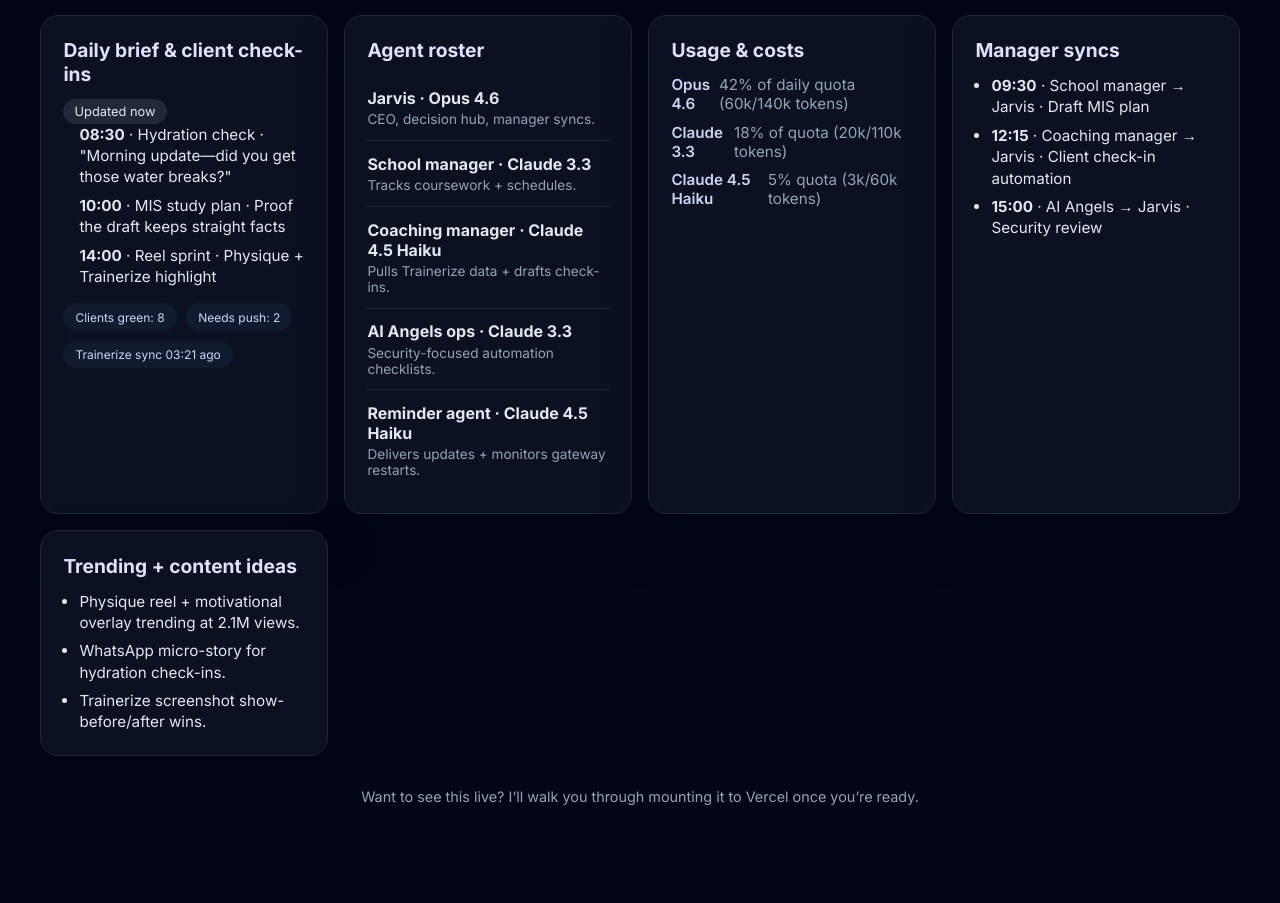
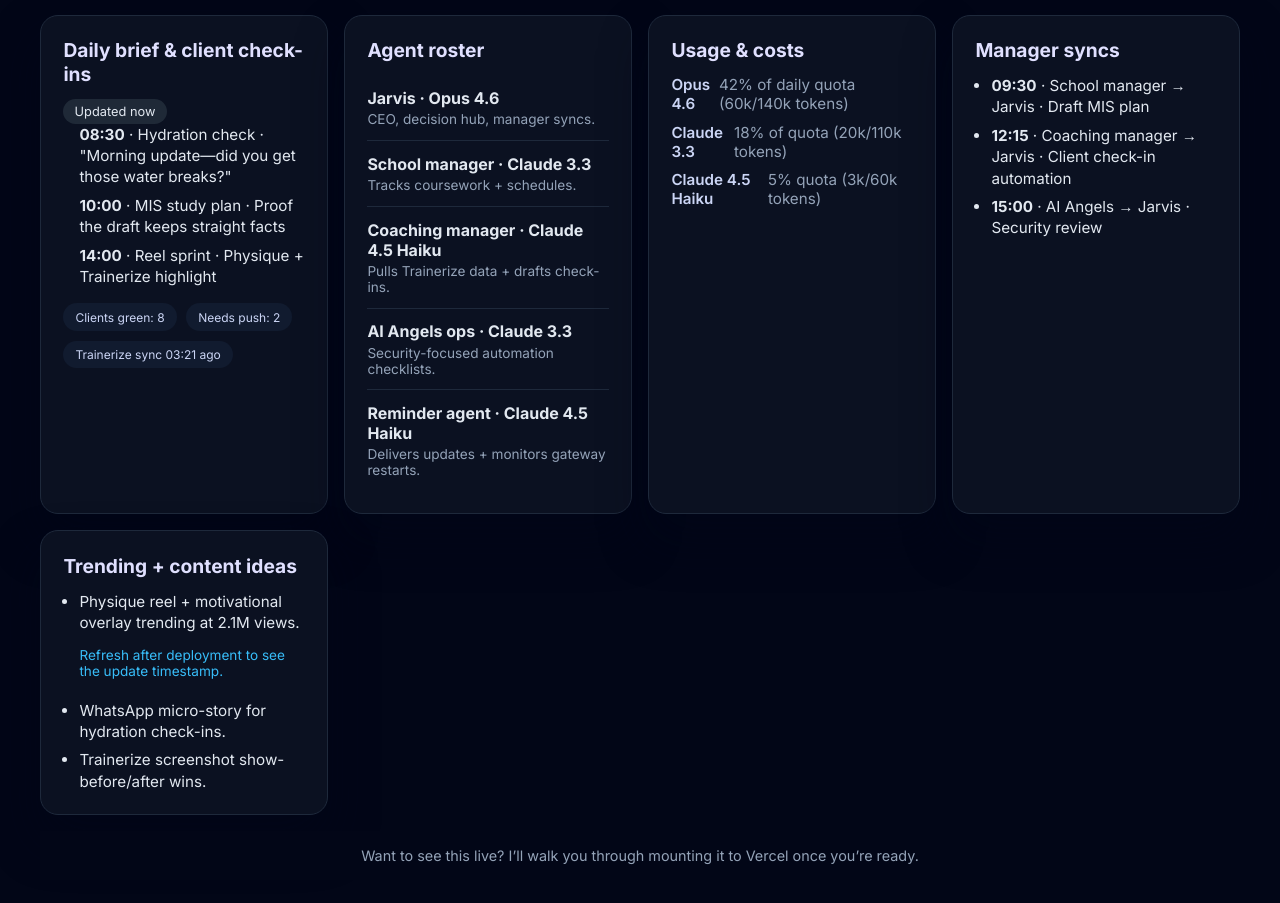
Before and after one commit to felipe-angel/Jarvis-crm, a plain HTML site: page index.html in a window 1280 px wide. Shown: the part 181-1084 px from the top of the page. Before the commit the page ends 1050 px from the top, so only its background shows below. Drawn offline with Linux system fonts and the light colour scheme.

Commit message:
Add live refresh hint

```diff
--- a/index.html
+++ b/index.html
@@ -88,6 +88,7 @@
         <h2>Trending + content ideas</h2>
         <ul>
           <li>Physique reel + motivational overlay trending at 2.1M views.</li>
+          <p class="hint">Refresh after deployment to see the update timestamp.</p>
           <li>WhatsApp micro-story for hydration check-ins.</li>
           <li>Trainerize screenshot show-before/after wins.</li>
         </ul>
--- a/styles.css
+++ b/styles.css
@@ -31,3 +31,5 @@
 @media (max-width:600px){
   .hero{flex-direction:column;}
 }
+
+.hint{font-size:.85rem;color:#38bdf8;margin-top:.4rem;}
```
